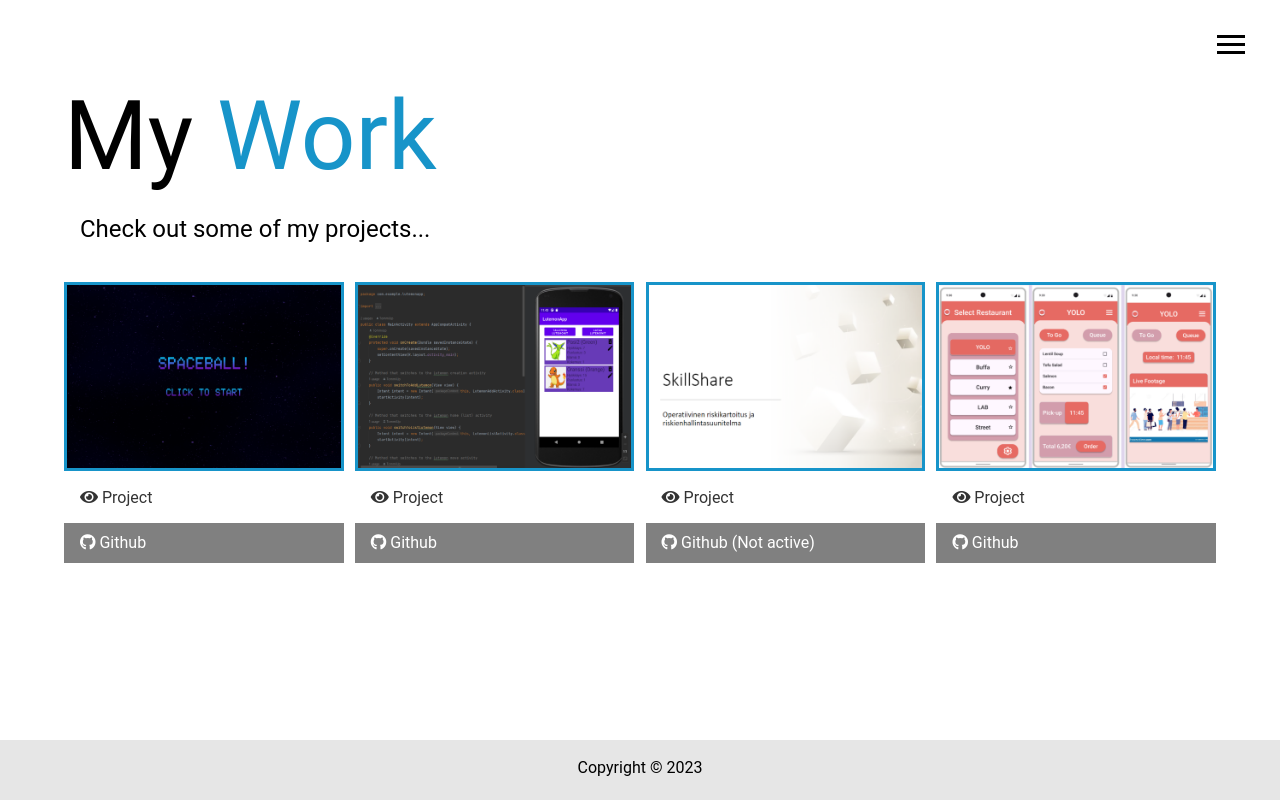
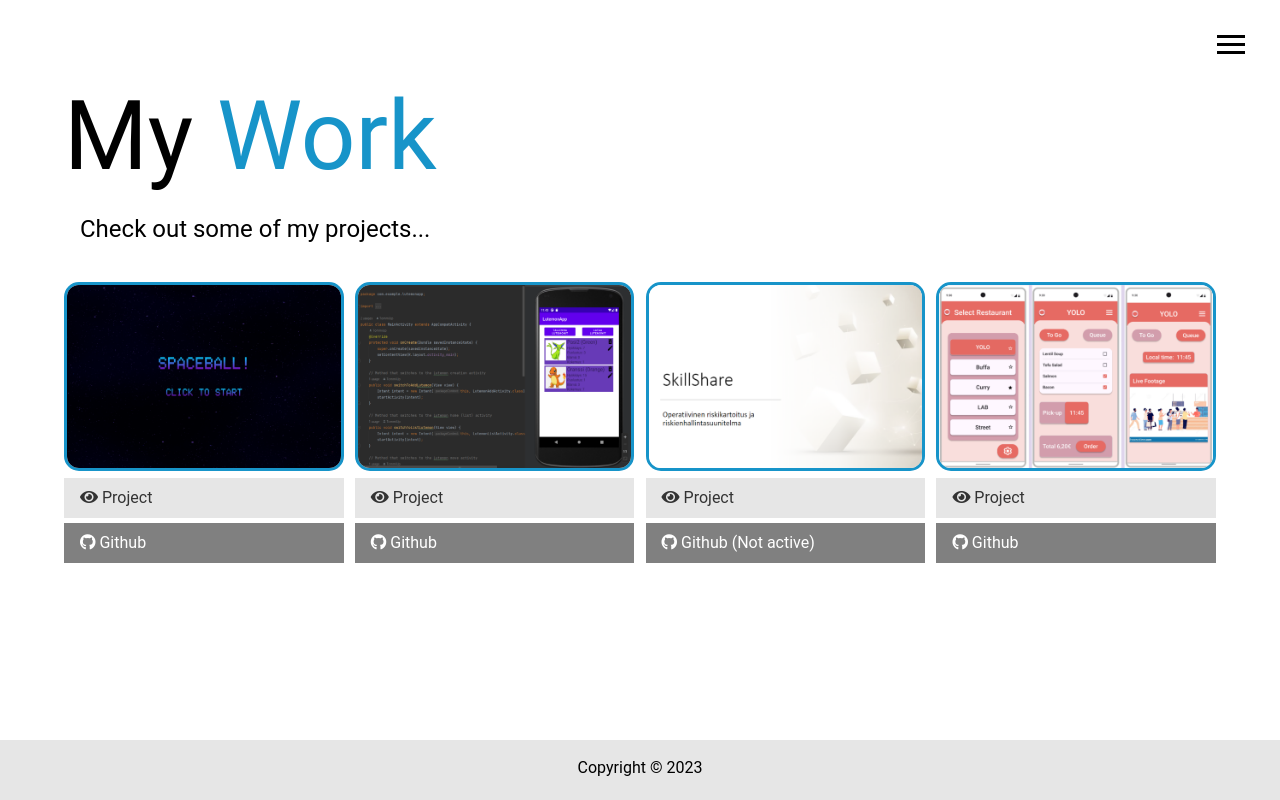
Before and after one commit to TommiUp/Portfolio_Project, a website: page dist/work.html in a window 1280 px wide. Drawn offline with Linux system fonts and the light colour scheme.

Commit message:
Cosmetic changes to my work

```diff
--- a/scss/main.scss
+++ b/scss/main.scss
@@ -170,6 +170,7 @@
     img {
         width: 100%;
         border: 3px $secondary-color solid;
+        border-radius: 15px;
 
         &:hover {
             opacity: 0.5;
@@ -228,7 +229,7 @@
 
 .btn-light {
     @extend .btn;
-    background: lighten($primary-color, 50);
+    background: darken($primary-color, 10);
     color: #333;
 }
 
```
Also changed, not shown: dist/css/main.css.
